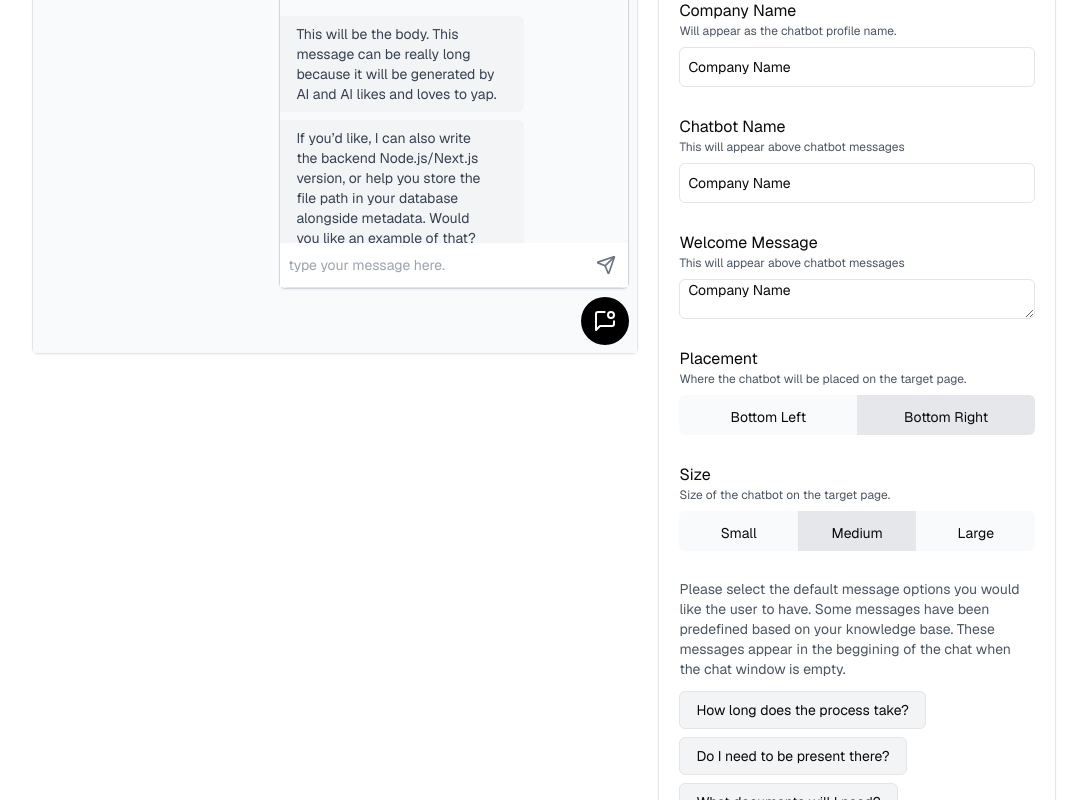
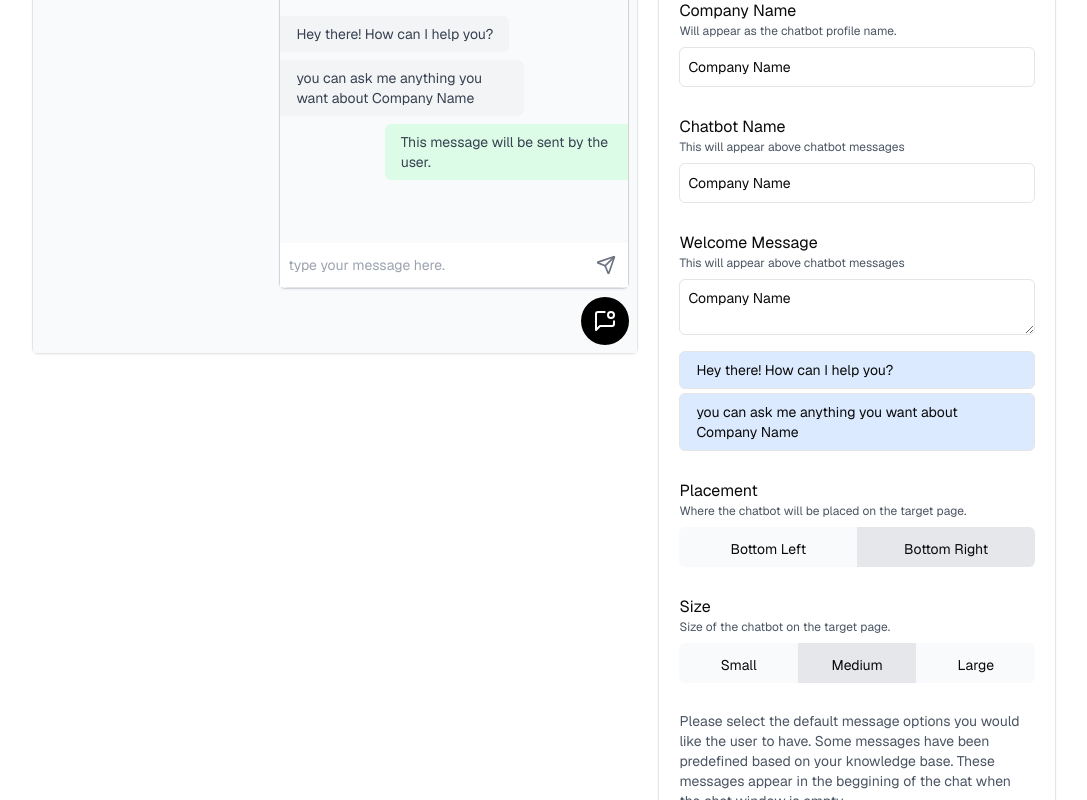
Before and after one commit to devXamr/convertdesk-sb, a Next.js app: page /dashboard/create-bot in a window 1280 px wide. Shown: the part 400-1200 px from the top of the page, without its empty margins (96-1183 px from the left). Built offline with nearby package versions, Linux system fonts and the light colour scheme; no server answers.

Commit message:
feat: define state for the appearance section and split it

```diff
--- a/components/appearance-config-section.tsx
+++ b/components/appearance-config-section.tsx
@@ -5,6 +5,16 @@ import AppearanceSettings from "@/components/appearance-settings";
 function AppearanceConfigSection() {
     const [appearanceColor, setAppearanceColor] = useState('#000000')
     const [companyName, setCompanyName] = useState('Company Name')
+    const [chatbotName, setChatbotName] = useState('AI Assistant')
+    const [welcomeMessages, setWelcomeMessages] = useState<string[]>(['Hey there! How can I help you?', `you can ask me anything you want about ${companyName}`])
+
+    //can be either 'right' or 'left'.
+    const [botPlacement, setBotPlacement] = useState('right')
+
+    // can be small, medium or large.
+    const [botSize, setBotSize] = useState('medium')
+    const [defaultMessages, setDefaultMessages] = useState<string[]>([`Tell me about ${companyName}`, `What are the services of ${companyName}?`])
+
 
 
     return (
@@ -13,13 +23,14 @@ function AppearanceConfigSection() {
                 <div className='text-lg px-5 font-light'>Preview</div>
                 <div
                     className='min-h-[450px] flex-1  bg-gray-50 rounded-sm mt-4 relative'>
-                    <PreviewChat appearanceColor={appearanceColor} companyName={companyName}/>
+                    <PreviewChat appearanceColor={appearanceColor} companyName={companyName} chatbotName={chatbotName} welcomeMessages={welcomeMessages} botPlacement={botPlacement} botSize={botSize} defaultMessages={defaultMessages}/>
                 </div>
             </div>
 
             <div className='col-span-2'>
                 <AppearanceSettings appearanceColor={appearanceColor} setAppearanceColor={setAppearanceColor}
-                                    companyName={companyName} setCompanyName={setCompanyName}/>
+                                    companyName={companyName} setCompanyName={setCompanyName} chatbotName={chatbotName} setChatbotName={setChatbotName} welcomeMessages={welcomeMessages} setWelcomeMessages={setWelcomeMessages}
+                                    botPlacement={botPlacement} setBotPlacement={setBotPlacement} botSize={botSize} setBotSize={setBotSize} defaultMessages={defaultMessages} setDefaultMessages={setDefaultMessages} />
 
             </div>
 
--- a/components/appearance-settings.tsx
+++ b/components/appearance-settings.tsx
@@ -1,7 +1,8 @@
 'use client'
 import React, {useEffect, useState} from 'react';
 
-function AppearanceSettings({setAppearanceColor, appearanceColor, setCompanyName, companyName}) {
+function AppearanceSettings({setAppearanceColor, appearanceColor, setCompanyName, companyName, welcomeMessages, defaultMessages}) {
+
 
 
     return (
@@ -49,12 +50,17 @@ function AppearanceSettings({setAppearanceColor, appearanceColor, setCompanyName
                 <div>
                     <div>Welcome Message</div>
                     <div className='text-xs text-gray-600 mb-2'> This will appear above chatbot messages</div>
+
                 </div>
 
-                <div className='w-full h-10'>
+                <div className='w-full h-14 mb-4'>
                     <textarea value={companyName} onChange={(e) => setCompanyName(e.target.value)}
-                              className='w-full h-full border rounded-md px-2 text-sm'/>
+                              className='w-full h-full border rounded-md px-2 text-sm py-2'/>
                 </div>
+
+                <div>{welcomeMessages.map(each => <div
+                    className='px-4 py-2 bg-blue-100 border text-sm rounded-md mb-1'>{each}</div>
+                )}</div>
             </div>
 
             <div className='mt-7 gap-4'>
@@ -92,9 +98,9 @@ function AppearanceSettings({setAppearanceColor, appearanceColor, setCompanyName
             </div>
 
             <div className='flex flex-wrap gap-2'>
-                <div className='px-4 py-2 bg-gray-100 border text-sm rounded-md'>How long does the process take?</div>
-                <div className='px-4 py-2 bg-gray-100 border text-sm rounded-md'>Do I need to be present there?</div>
-                <div className='px-4 py-2 bg-gray-100 border text-sm rounded-md'>What documents will I need?</div>
+
+                {defaultMessages.map(each => <div className='px-4 py-2 bg-blue-100 border text-sm rounded-md'>{each}</div>)}
+
 
             </div>
             <div className=' mb-3 mt-2 text-gray-600 text-sm'>We recommend having 2-3 messages at most.</div>
--- a/components/preview-chat.tsx
+++ b/components/preview-chat.tsx
@@ -5,7 +5,7 @@ import AiMessage from "@/components/ai-message";
 
 
 
-function PreviewChat({appearanceColor, companyName}) {
+function PreviewChat({appearanceColor, companyName, defaultMessages, welcomeMessages}) {
     const [chatIconClicked, setChatIconClicked] = useState(true)
 
 
@@ -19,13 +19,7 @@ function PreviewChat({appearanceColor, companyName}) {
                 </div>
 
                 <div className='flex-1 overflow-y-scroll py-3'>
-                    <div className='text-sm px-4 py-2 bg-gray-100 mt-2 rounded-r-md text-balance text-gray-700 w-fit max-w-[70%]'>This will be the body. This message can be really long because it will be generated by AI and AI likes and loves to yap.</div>
-                    <AiMessage message='If you’d like, I can also write the backend Node.js/Next.js version, or help you store the file path in your database alongside metadata.
-
-Would you like an example of that?'/>
-                    <AiMessage message='If you’d like, I can also write the backend Node.js/Next.js version, or help you store the file path in your database alongside metadata.
-
-Would you like an example of that?'/>
+                    {welcomeMessages.map(each => <AiMessage message={each}/>)}
 
 
                     <div className='text-sm px-4 py-2 mt-2 bg-green-100 rounded-l-md text-gray-700 w-fit max-w-[70%] ml-auto'>This message will be sent by the user.</div>
```
